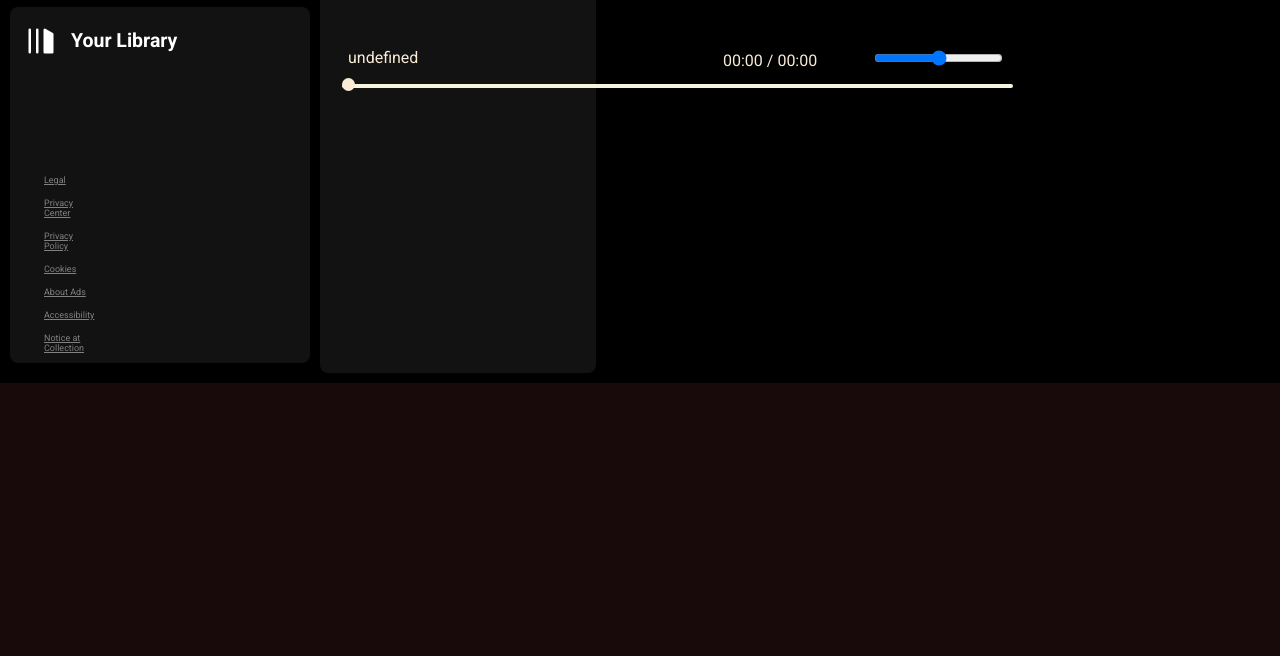
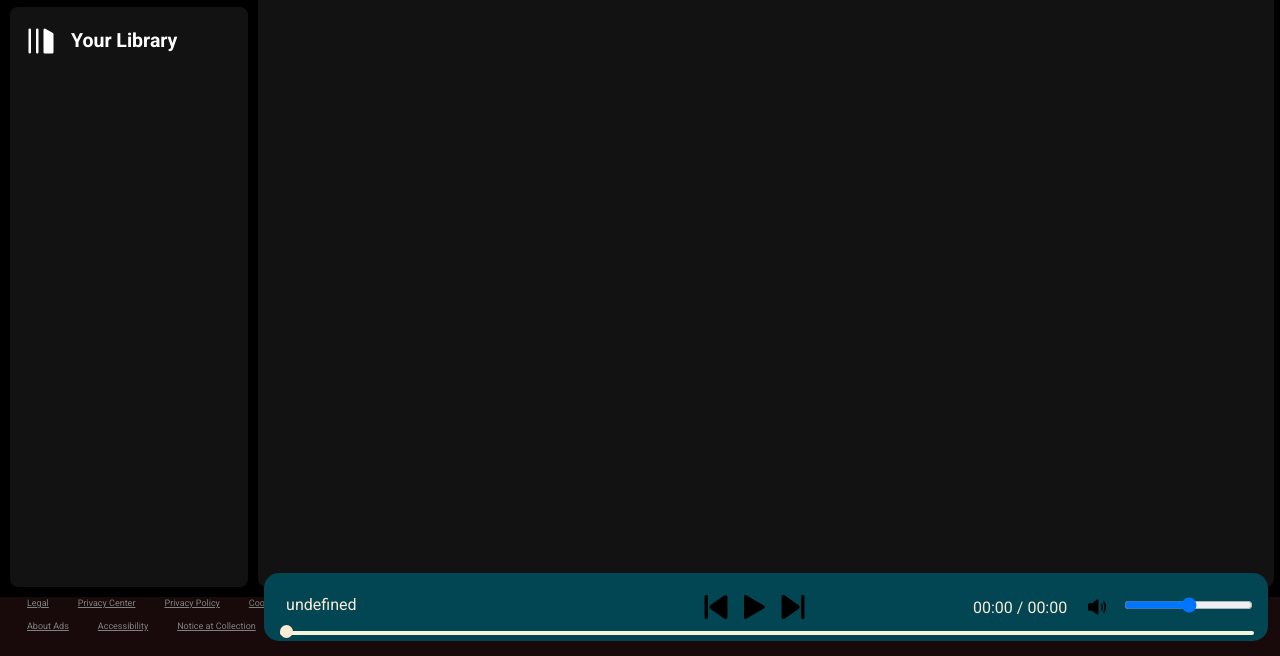
Before and after one commit to sangeetasonal/TRIAL, a plain HTML site: page index.html in a window 1280 px wide. Shown: the part 144-800 px from the top of the page. Drawn offline with Linux system fonts and the light colour scheme; no server answers.

Commit message:
Initial commit with changes

```diff
--- a/style.css
+++ b/style.css
@@ -17,14 +17,6 @@
 body{
     background-color: rgb(24, 10, 10);
      color: white;
-<<<<<<< HEAD
-}
-
-.left {
-    width: 25vw;
-    padding: 10px 10px 0px 10px;
-    margin: 0 0 10px 0;
-=======
      background-color: rgb(24, 10, 10);
      color: white;
      width: 100vw; /* Full viewport width */
@@ -45,7 +37,6 @@ body{
     flex-direction: column;
     justify-content: space-between;
     box-sizing: border-box;
->>>>>>> 62c8ca7 (Your commit message describing the changes)
 }
 
 .cross{
@@ -69,19 +60,11 @@ display:none;
 }
 
 .right {
-<<<<<<< HEAD
-    width: 75vw;
-=======
     width: 100vw;
->>>>>>> 62c8ca7 (Your commit message describing the changes)
 }
 
 
 
-<<<<<<< HEAD
-
-=======
->>>>>>> 62c8ca7 (Your commit message describing the changes)
 .nav{
 
     padding: 10px 0px 10px 19px;
@@ -112,17 +95,12 @@ display:none;
 }
 
 .library {
-<<<<<<< HEAD
-    min-height: 73vh;
-    position: relative;
-=======
     min-height: 70vh;
     flex-grow: 1; /* Take remaining space */
     display: flex;
     flex-direction: column;
     justify-content: flex-start; /* Start at the top */
     padding-bottom: 60px; /* Make space for footer */
->>>>>>> 62c8ca7 (Your commit message describing the changes)
 }
 
 .footer {
@@ -130,26 +108,17 @@ display:none;
     font-size: 9px;
     color: grey;
     gap: 13px;
-<<<<<<< HEAD
-    position: absolute;
-    bottom: 0;
-
-=======
     position: fixed;
     bottom: 15px;
     left: 20px;
->>>>>>> 62c8ca7 (Your commit message describing the changes)
     margin: 10px -17px;
     padding: 0 24px;
     text-align: start;
     display: flex;
     flex-wrap: wrap;
-<<<<<<< HEAD
-=======
 
     text-align: center;
     width: 25%;
->>>>>>> 62c8ca7 (Your commit message describing the changes)
 }
 
 .footer a {
@@ -303,23 +272,14 @@ display:none;
 
 .playbar{
     position: fixed;
-<<<<<<< HEAD
-    bottom: 10px;
-=======
     bottom: 15px;
->>>>>>> 62c8ca7 (Your commit message describing the changes)
     background-color: rgb(1, 70, 82);
 
     padding: 10px;
     border-radius: 15px;
-<<<<<<< HEAD
-    width: 70vw;
-    min-height: 30px;
-=======
     width: -webkit-fill-available;
     margin-right: 12px;
        min-height: 30px;
->>>>>>> 62c8ca7 (Your commit message describing the changes)
 }
 .songbuttons{
     display: flex;
@@ -327,10 +287,6 @@ display:none;
     gap: 16px;
 }
 .songlist{
-<<<<<<< HEAD
-    height: 370px;
-=======
->>>>>>> 62c8ca7 (Your commit message describing the changes)
     overflow: auto;
     margin-bottom: 44px ;
 }
```
